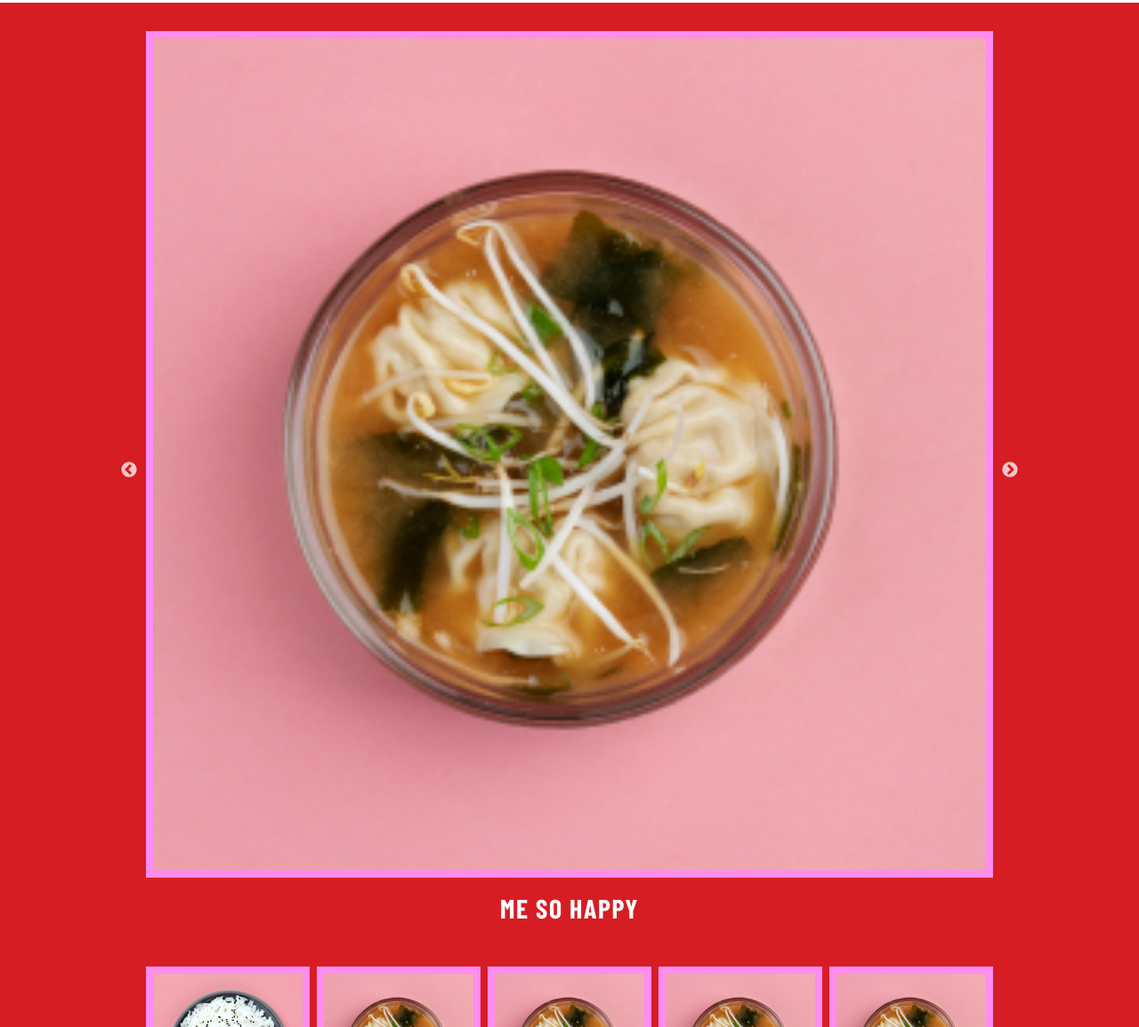
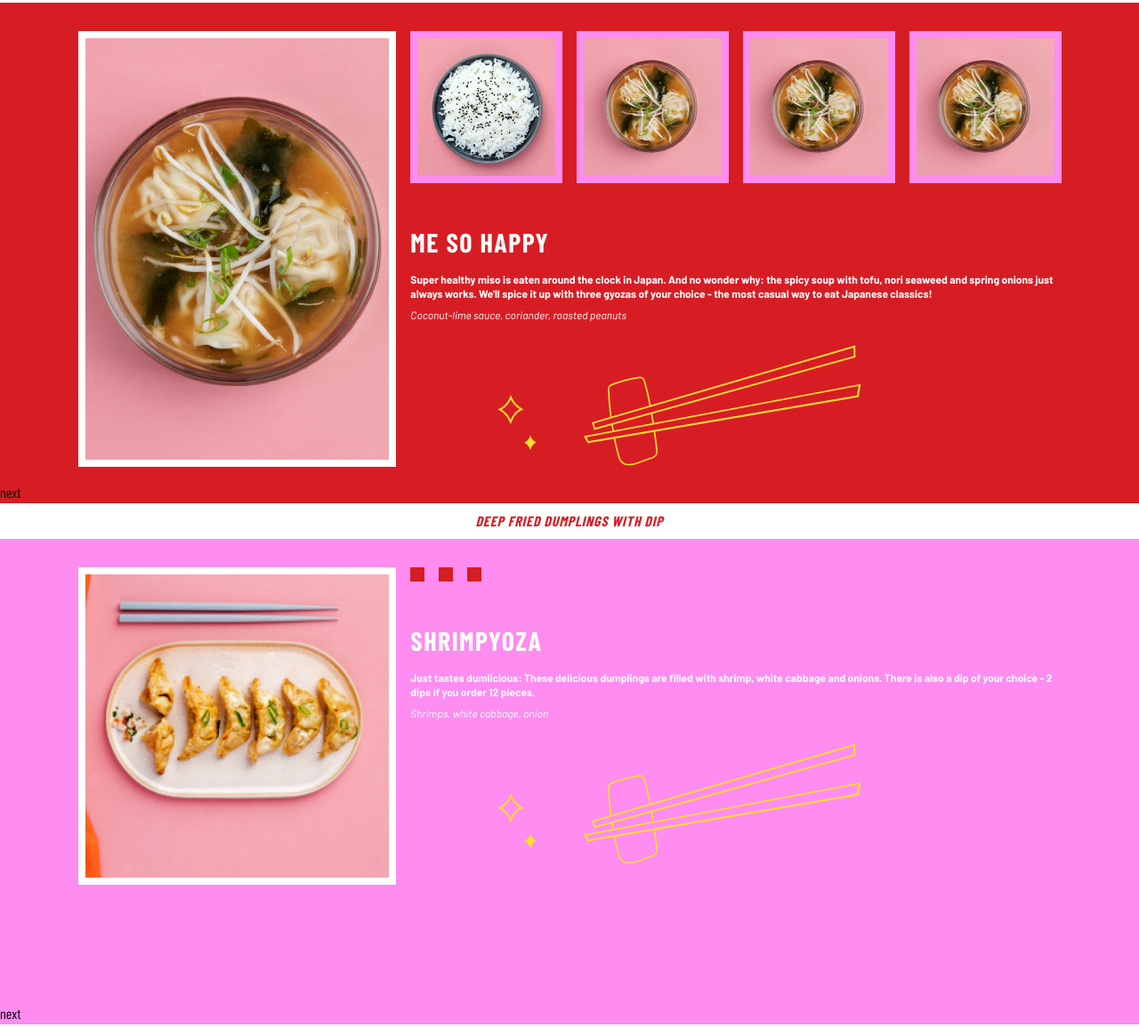
Before and after one commit to ntnhan30dh/yumza, a Gatsby site: page / in a window 1280 px wide. Shown: the part 2005-3160 px from the top of the page at 89% size. Built offline with nearby package versions, Linux system fonts and the light colour scheme; Gatsby itself is replaced by a stand-in of ours; a web font is replaced by a local one.

Commit message:
menu layout 1

```diff
--- a/src/components/mMenuItem.js
+++ b/src/components/mMenuItem.js
@@ -23,6 +23,14 @@ const MMenuItem = (props) => {
       }
 
       RiceAndShine: file(relativePath: { eq: "mMenuPic_RiceAndShine.png" }) {
+        childImageSharp {
+          fluid(quality: 100, maxWidth: 700) {
+            ...GatsbyImageSharpFluid_withWebp
+          }
+        }
+      }
+
+      RiceAndShineL: file(relativePath: { eq: "MenuPic_RiceAndShine_L.png" }) {
         childImageSharp {
           fluid(quality: 100, maxWidth: 700) {
             ...GatsbyImageSharpFluid_withWebp
@@ -76,16 +84,53 @@ const MMenuItem = (props) => {
         return data.MeSoHappy.childImageSharp.fluid
     }
   }
+
+  const picNav = picName => {
+    switch (picName) {
+      case "MeSoHappy":
+        return data.MeSoHappyL.childImageSharp.fluid
+      case "RiceAndShine":
+        return data.RiceAndShineL.childImageSharp.fluid
+      case "Katsu":
+        return data.Katsu.childImageSharp.fluid
+      case "Lucky":
+        return data.Lucky.childImageSharp.fluid
+      case "HappyYogi":
+        return data.HappyYogi.childImageSharp.fluid
+      case "Shrimpyoza":
+        return data.Shrimpyoza.childImageSharp.fluid
+        case "GreenDelight":
+          return data.GreenDelight.childImageSharp.fluid
+          case "ThaiBurger":
+        return data.ThaiBurger.childImageSharp.fluid
+        case "SpiceItUp":
+        return data.SpiceItUp.childImageSharp.fluid
+        case "TeriyakiBurger":
+        return data.TeriyakiBurger.childImageSharp.fluid
+        case "GoldenGate":
+        return data.GoldenGate.childImageSharp.fluid
+        case "KPop":
+        return data.Kpop.childImageSharp.fluid
+        case "Rock_n_Rolls":
+        return data.Rock_n_Rolls.childImageSharp.fluid
+        case "Dumplings":
+        return data.Dumplings.childImageSharp.fluid
+        case "GatsuSide":
+        return data.GatsuSide.childImageSharp.fluid
+        default:
+        return data.MeSoHappyL.childImageSharp.fluid
+    }
+  }
     return (
-        <div className="mMenuItem //w-full px-1" >
+        <div className="mMenuItem  px-1 md:px-2" >
         <div className={` w-full pic menu-pic border-8 border-solid`}>
           <Img className="w-full picS" fluid={pic(props.pic)} />
-          <Img className="w-full picL hidden " fluid={ data.MeSoHappyL.childImageSharp.fluid} />
+          <Img className="w-full picL hidden " fluid={picNav(props.pic)} />
         </div>
-        <div className="text">
-        <h1 className="name uppercase text-white font-bold tracking-wider text-3xl text-center py-4">{props.name}</h1>
-        <p className=" description md:hidden barlow font-bold text-xs text-white text-center">{props.description}</p>
-        <p className="ingredient md:hidden barlow text-white text-center text-xs italic py-2">{props.ingredient}</p>
+        <div className="text text-center md:text-left ">
+        <h1 className="name uppercase text-white font-bold tracking-wider text-3xl py-4 md:hidden">{props.name}</h1>
+        <p className=" description md:hidden barlow font-bold text-xs text-white //text-center">{props.description}</p>
+        <p className="ingredient md:hidden barlow text-white //text-center text-xs italic py-2">{props.ingredient}</p>
         </div>
         </div>
 
--- a/src/components/mMenu_starter.js
+++ b/src/components/mMenu_starter.js
@@ -5,7 +5,7 @@ import MMenuItem from "./mMenuItem";
 const MMenuStarter = (props) => {
 
   return (
-      <MobileSlick title="Starters and sides" bg={props.bg}>
+      <MobileSlick title="Starters and sides" bg={props.bg} slideNr={4}>
         <MMenuItem
           pic="MeSoHappy"
           name="ME SO HAPPY"
--- a/src/components/mobileSlick.js
+++ b/src/components/mobileSlick.js
@@ -1,6 +1,6 @@
 import Slider from "react-slick";
 import React, { useRef, useState } from "react";
-import chopstick3 from '../images/chopstick3.png'
+import chopstick3 from "../images/chopstick3.png";
 
 const MobileSlick = (props) => {
   //creating the ref
@@ -13,17 +13,20 @@ const MobileSlick = (props) => {
     customeSlider.current.slickPrev();
   };
 
+  const slideNr = props.slideNr;
+
   const settings = {
     dots: false,
     infinite: true,
     speed: 1000,
-    slidesToShow: 5,
+    slidesToShow: slideNr,
     slidesToScroll: 1,
     autoplay: false,
     autoplaySpeed: 3000,
     // adaptiveHeight:true,
     // variableWidth: true,
-    focusOnSelect:true,
+    focusOnSelect: true,
+    arrows: false,
     responsive: [
       {
         breakpoint: 1024,
@@ -31,7 +34,7 @@ const MobileSlick = (props) => {
           slidesToShow: 3,
           slidesToScroll: 1,
           infinite: true,
-          dots: true,
+         // dots: true,
         },
       },
       {
@@ -57,52 +60,76 @@ const MobileSlick = (props) => {
   const settings2 = {
     dots: false,
     infinite: true,
-    speed: 1,
+    speed: 1000,
     slidesToShow: 1,
     slidesToScroll: 1,
     autoplay: false,
     autoplaySpeed: 3000,
-    //adaptiveHeight:true
-    focusOnSelect:false,
-    fade: true,
-
+    //adaptiveHeight: true,
+    focusOnSelect: false,
+   // fade: true,
+    arrows: false,
   };
 
   const [nav1, setNav1] = useState();
   const [nav2, setNav2] = useState();
+  const [nav3, setNav3] = useState();
 
-  const pic = title => {
+  const pic = (title) => {
     switch (title) {
       case "Starters and sides":
-        return  chopstick3 ;
-        default : return chopstick3
+        return chopstick3;
+      default:
+        return chopstick3;
     }
-
-  }
-
+  };
 
   return (
-    <div className={`sliderWrap ${props.bg}`}>
+    <div className={`sliderContainer ${props.bg}`}>
       <div className="title bg-white text-center italic font-bold tracking-wider py-2">
         <h1 className="uppercase text-red">{props.title}</h1>
       </div>
-    <Slider {...settings2} asNavFor={nav2} ref={(slider1) => setNav1(slider1)} className={`w-3/4 mx-auto pt-8 `}>
-      {props.children}
-    </Slider>
-    <div className="mainSlide">
-
-    <Slider {...settings} ref={customeSlider} asNavFor={nav1}
-        className={`w-3/4 mx-auto pt-8 `}>
+      <div className="slideWrapper md:flex md:px-8 lg:px-20">
+        <div className="navSlide hidden md:block md:w-1/3 mx-auto pt-8">
+          <Slider
+            {...settings2}
+            asNavFor={nav2}
+            ref={(slider1) => setNav1(slider1)}
+            className={`w-full`}
+          >
             {props.children}
           </Slider>
         </div>
 
+        <div className="rightSlides md:w-2/3 mx-auto">
+          <div className="mainSlide w-3/4 md:w-full mx-auto pt-8 ">
+            <Slider
+              {...settings}
+              ref={customeSlider}
+              asNavFor={nav1}
+              className={` w-full`}
+            >
+              {props.children}
+            </Slider>
+          </div>
+          <div className="textSlide hidden md:block w-3/4 md:w-full mx-auto pt-8">
+            <Slider
+              {...settings2}
+              asNavFor={nav3}
+              ref={(slider2) => setNav2(slider2)}
+              className={` w-full `}
+            >
+              {props.children}
+            </Slider>
+          </div>
           <div className=" w-3/4 mx-auto p-3 ">
             <img src={pic(props.title)} alt="chopstick3" />
           </div>
+        </div>
+      </div>
 
       <button onClick={() => gotoNext()}>
-            <div >
+        <div>
           <h1>next</h1>
         </div>
       </button>
--- a/src/styles/index.scss
+++ b/src/styles/index.scss
@@ -96,10 +96,14 @@ textarea {
 
   @media only screen and (min-width: 768px) {
     .mainSlide {
+      .slick-current{
+     display: none !important;
 
-      .slick-current{
-      //  width: 20% !important;
-      display: none !important;
+      }
+    }
+
+    .navSlide {
+      .slick-slider{
         .pic {
           border-color: #ffff;
           .picS{
@@ -109,13 +113,25 @@ textarea {
             display: block;
           }
         }
+      }
+    }
+
+    .textSlide {
+      .slick-slider{
+        .pic {
+          display: none;
+        }
+
+        .name{
+          display: block;
+        }
 
         .description{
           display: block;
         }
 
         .ingredient{
-          display: block;
+         display: block;
         }
       }
     }
```
Also changed, not shown: src/images/MenuPic_RiceAndShine_L.png (added), 1 other file. Lines whose indentation alone changed are shown as unchanged.
